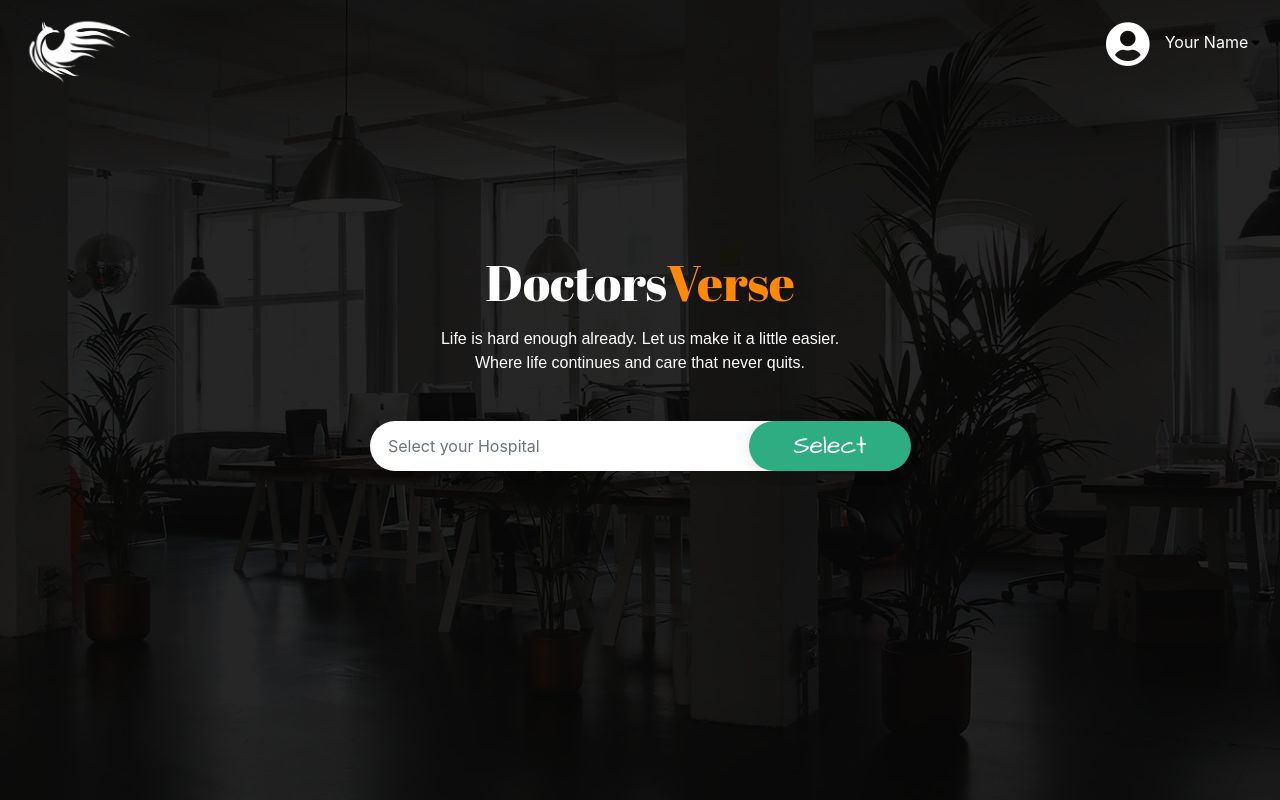
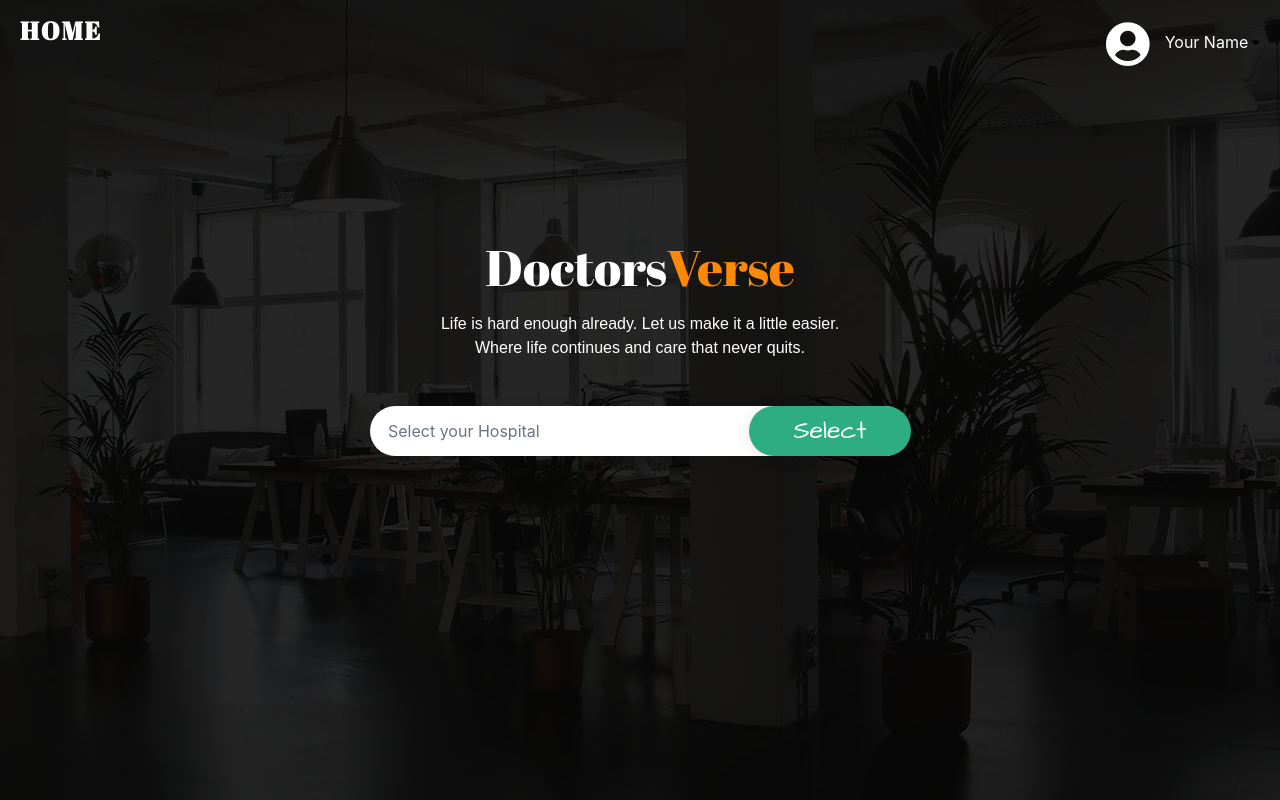
Before and after one commit to GargiGhosal/Login-Register-React, a React (Create React App) app: page /Banner in a window 1280 px wide. Built offline with nearby package versions, Linux system fonts and the light colour scheme.

Commit message:
making dept and banner in seperate pages

```diff
--- a/src/App.js
+++ b/src/App.js
@@ -7,7 +7,8 @@ import 'bootstrap/dist/css/bootstrap.min.css';
 import Login from './Components/Login/login';
 import Register from './Components/Register/register';
 import Home from './Components/HomePage/home';
-import BokkingPage from './Components/BookingFolder/BokkingPage';
+import BokkingPage from './Components/BookingFolder/Banner/Banner';
+import AmriDeptList from './Components/BookingFolder/DeptList/AmriDeptList';
 
 class App extends Component {
   render() {
@@ -19,6 +20,7 @@ class App extends Component {
             <Route exact path="/login" component={Login} />
             <Route exact path="/register" component={Register} />
             <Route exact path="/banner" component={BokkingPage} />
+            <Route exact path="/AmriDeptList" component={AmriDeptList} />
           </Switch>
         </div>
       </Router>
--- a/src/Components/BookingFolder/Banner/Banner.js
+++ b/src/Components/BookingFolder/Banner/Banner.js
@@ -2,6 +2,7 @@ import React, { Component } from 'react';
 import { Link } from 'react-router-dom';
 import './BannerStyle.css';
 import $ from 'jquery';
+import axios from 'axios';
 
 export default class Banner extends Component {
     constructor(props) {
@@ -20,7 +21,6 @@ export default class Banner extends Component {
 
     onChange = e => {
         // localStorage.setItem("hospName", e.target.value);
-
         let TargetValue = e.target.value;
         if (TargetValue.trim().indexOf(' ') !== -1) {
 
@@ -29,6 +29,19 @@ export default class Banner extends Component {
         }
         let valueSelectedByUser = "/" + TargetValue + "DeptList";
         this.setState({ hospital: valueSelectedByUser });
+    }
+
+    hospSubmit = (event) => {
+        const hospData = {
+            hospName: this.state.hospital
+        }
+        axios.get("http://localhost:3000/banner", hospData)
+            .then(function (response) {
+                console.log(response);
+            })
+            .catch(function (error) {
+                console.log(error);
+            })
     }
 
     componentDidMount() {
@@ -53,8 +66,8 @@ export default class Banner extends Component {
                             <div className="nav_container">
                                 <div className="header-content">
                                     <div className="header_logo">
-                                        <a href="#">
-                                            <img src="Doctorsverse-logo-white.png" alt="" width="120" />
+                                        <a href="/">
+                                            HOME
                                         </a>
                                     </div>
 
@@ -119,7 +132,7 @@ export default class Banner extends Component {
 
                             <div className="row footer-newsletter justify-content-center">
                                 <div className="col-lg-6">
-                                    <form action="" method="post">
+                                    <form action={this.state.hospital}>
                                         <input list="HospitalName"
                                             className="mdb-select md-form form-control"
                                             type="text"
@@ -133,11 +146,10 @@ export default class Banner extends Component {
                                             <option value="Desun" />
                                             <option value="Fortis" />
                                         </datalist>
-                                        <Link to={this.state.hospital}
-                                            style={{ textDecoration: 'none', color: 'black' }} >
+                                        <a href={this.state.hospital}>
                                             <input type="submit" value="Select"
-                                                onClick={this.WinScroll} />
-                                        </Link>
+                                                onClick={this.hospSubmit} />
+                                        </a>
                                     </form>
                                 </div>
                             </div>
--- a/src/Components/BookingFolder/Banner/BannerStyle.css
+++ b/src/Components/BookingFolder/Banner/BannerStyle.css
@@ -87,6 +87,7 @@
     border: 0;
     padding: 4px 8px;
     width: calc(100% - 100px);
+    border-radius: 50px;
 }
 
 #footer .footer-top .footer-newsletter datalist option {
@@ -140,10 +141,18 @@ a {
     justify-content: space-between;
 }
 
-.logo_title {
+.header_logo a {
+    font-size: 25px;
+    letter-spacing: 2px;
+    font-family: 'Abril Fatface', cursive;
     color: white;
-    font-size: 18px;
-    font-weight: bolder;
+    text-decoration: none;
+    font-weight: 600;
+}
+
+.header_logo a:hover {
+    color: #ff8906;
+    text-decoration: none;
 }
 
 .header_dropdown {
--- a/src/Components/BookingFolder/BokkingPage.js
+++ b/src/Components/BookingFolder/BokkingPage.js
@@ -8,8 +8,10 @@ export default class BokkingPage extends Component {
     render() {
         return (
             <Router>
-                <Banner />
-                <Route path="/AmriDeptList" component={AmriDeptList} />
+                <Switch>
+                    <Route path ="/Banner" component={Banner} />
+                    <Route path="/AmriDeptList" component={AmriDeptList} />
+                </Switch>
             </Router>
         )
     }
--- a/src/Components/BookingFolder/DeptList/AmriDeptList.js
+++ b/src/Components/BookingFolder/DeptList/AmriDeptList.js
@@ -12,7 +12,7 @@ export default class AmriDeptList extends Component {
 
                 <section className="section-2">
                     <div className="Dept_heading">
-                        <h1>Image Card Hover Effect #02</h1>
+                        <h1>AMRI Hospital</h1>
                     </div>
                     <figure className="Dept_figure">
                         <img src="./departments-1.jpg" />
@@ -57,6 +57,14 @@ export default class AmriDeptList extends Component {
                     <figure className="Dept_figure">
                         <img src="./departments-5.jpg" />
                         <figcaption>
+                            <h3 className="Dept_title">Oncologist</h3>
+                            <h3 className="Dept_hover">Select</h3>
+                        </figcaption>
+                        <a href="#"></a>
+                    </figure>
+                    <figure className="Dept_figure">
+                        <img src="./departments-5.jpg" />
+                        <figcaption>
                             <h3 className="Dept_title">General Consultant</h3>
                             <h3 className="Dept_hover">Select</h3>
                         </figcaption>
--- a/src/Components/BookingFolder/DeptList/DeptStyle.css
+++ b/src/Components/BookingFolder/DeptList/DeptStyle.css
@@ -10,11 +10,12 @@
     background: #efefef;
     scroll-behavior: smooth;
     width: 100%;
+    min-height: 100vh;
 }
 
 .header {
     width: 960px;
-    margin: 0.5em auto 1em auto;
+    margin: 0 auto 1rem auto;
     text-align: center;
     border-bottom: 2px solid rgba(29, 29, 29, 0.6);
     padding: 1em;
@@ -44,6 +45,7 @@
 
 .Dept_heading {
     margin-bottom: 1em;
+    letter-spacing: 1px;
 }
 
 .Dept_heading h1 {
@@ -72,7 +74,7 @@
 
 section.section-2 {
     text-align: center;
-    padding: 1.5em 1em;
+    padding: 1.5em 1em 1.4em 1em;
     background: #1d1d1d;
     color: #efefef;
 }
--- a/src/Components/Login/login.js
+++ b/src/Components/Login/login.js
@@ -100,7 +100,7 @@ export default class login extends Component {
                                 </div>
                             </div>
                             <a href="#" className="forgot_pass">Forgot Password?</a>
-                            <a className="Submit_link">
+                            <a href="/banner" className="Submit_link">
                                 <input type="submit" className="submit_btn" value="Login"
                                     onClick={this.handleSubmit} />
                             </a>
```
